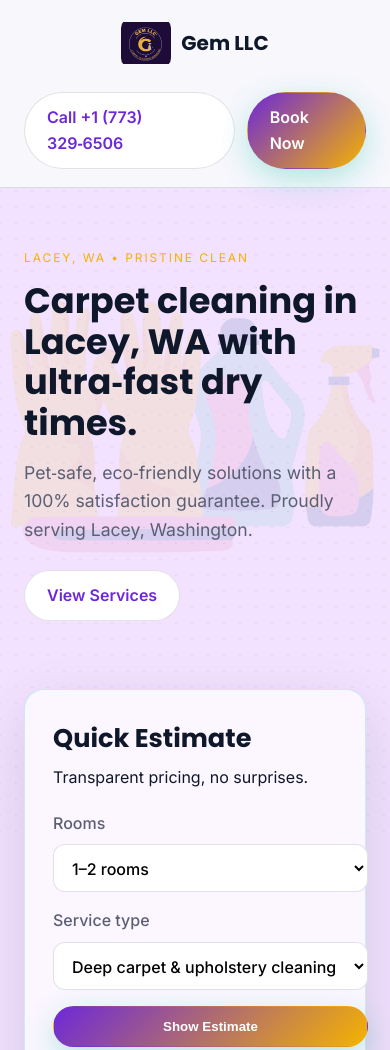
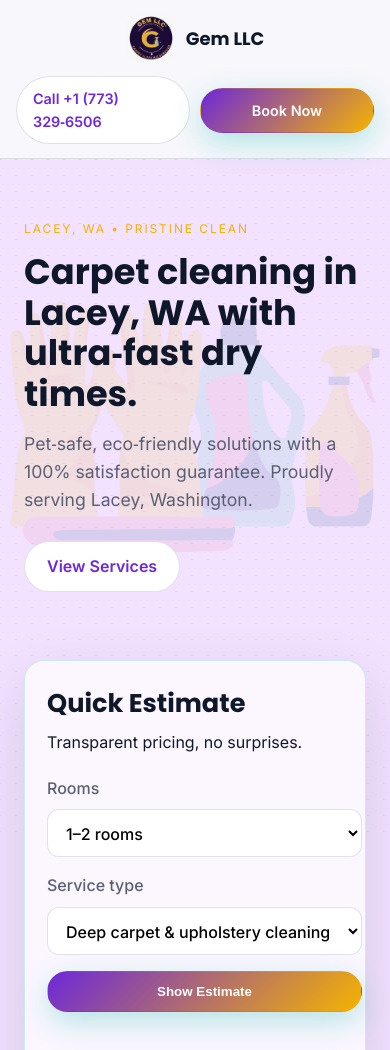
Before and after one commit to Houstonavin/gemcarpetcleaning, a website: page public/index.html in a window 390 px wide. Shown: the top 1050 px of the page. Drawn offline with Linux system fonts and the light colour scheme.

Commit message:
Update logo and mobile layout

```diff
--- a/public/index.html
+++ b/public/index.html
@@ -28,14 +28,14 @@
       href="https://fonts.googleapis.com/css2?family=Inter:wght@400;500;600&family=Poppins:wght@600;700&display=swap"
       rel="stylesheet"
     />
-    <link rel="icon" href="images/favicon.png" type="image/png" sizes="128x128" />
+    <link rel="icon" href="images/logo-1.png" type="image/png" sizes="128x128" />
     <link rel="stylesheet" href="styles.css" />
   </head>
   <body>
     <header class="site-header">
       <nav class="nav">
         <a class="logo" href="#top">
-          <img class="logo-img" src="images/logo.png" alt="Gem LLC logo" />
+          <img class="logo-img" src="images/logo-1.png" alt="Gem LLC logo" />
           <span>Gem LLC</span>
         </a>
         <div class="nav-links">
--- a/public/styles.css
+++ b/public/styles.css
@@ -888,6 +888,27 @@ textarea:focus-visible {
   .nav {
     flex-wrap: wrap;
     justify-content: center;
+    gap: 12px;
+    padding: 14px 16px;
+  }
+
+  .logo {
+    width: 100%;
+    justify-content: center;
+    font-size: 18px;
+  }
+
+  .nav-cta {
+    width: 100%;
+    justify-content: center;
+    flex-wrap: wrap;
+    gap: 10px;
+  }
+
+  .nav-cta .btn {
+    flex: 1 1 160px;
+    font-size: 0.9rem;
+    padding: 10px 16px;
   }
 
   .hero {
@@ -896,6 +917,10 @@ textarea:focus-visible {
 
   .hero-cta {
     width: 100%;
+  }
+
+  .hero-card {
+    padding: 22px;
   }
 
   .section {
```
Also changed, not shown: public/images/logo-1.png (added).
